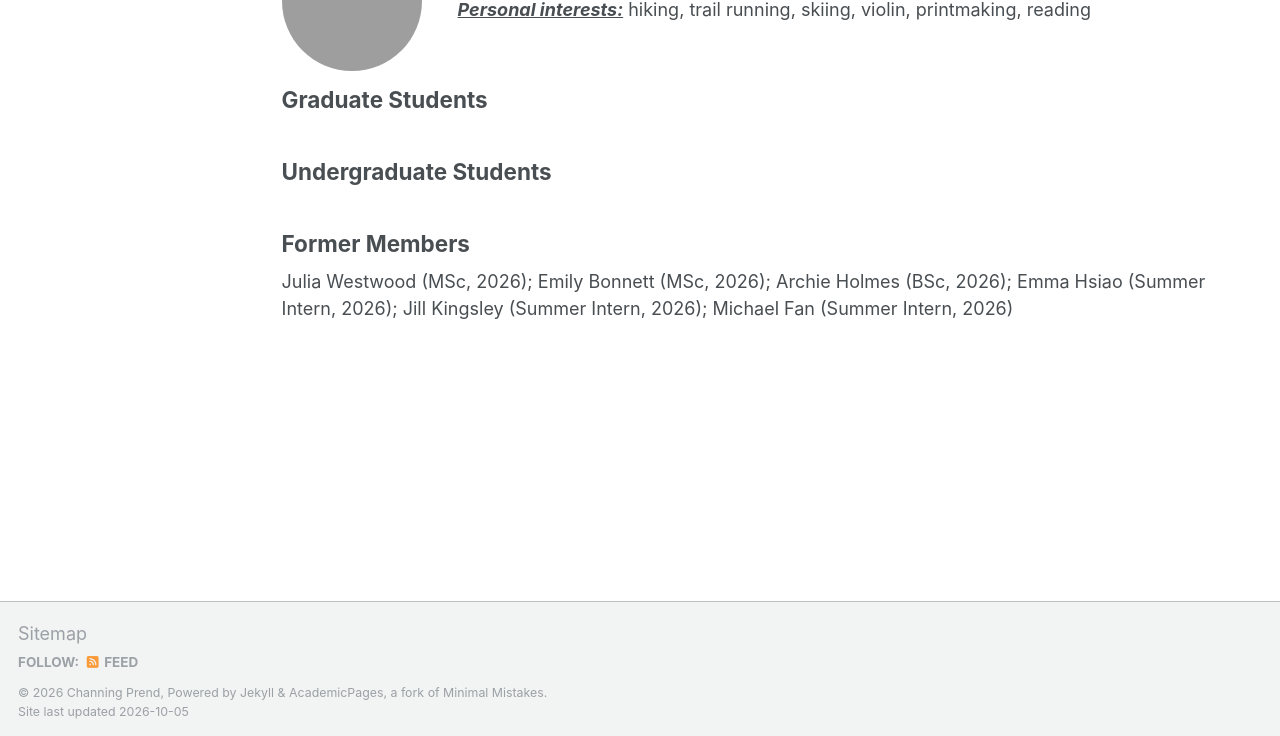
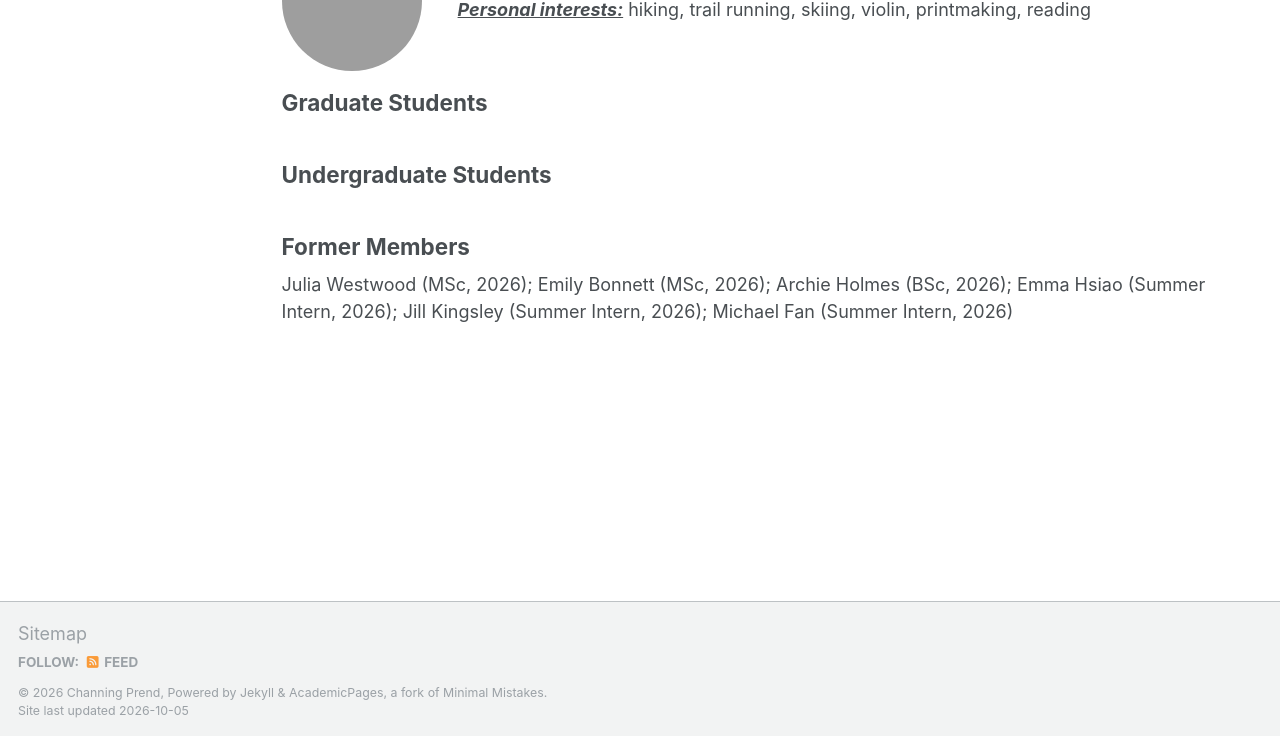
Before and after one commit to cprend/cprend.github.io, a Jekyll site: the page built from _pages/group.md, in a window 1280 px wide and 1023 px high. Shown: the part 284-1020 px from the top of the window. Built offline with Jekyll 4.4.1, drawn with Linux system fonts in a browser that asks for light colours; grey boxes are pictures that could not be loaded.

Commit message:
Update _custom.scss

```diff
--- a/_sass/_custom.scss
+++ b/_sass/_custom.scss
@@ -8,7 +8,7 @@
   align-items: flex-start !important;
   gap: 2em !important;
   max-width: none !important;
-  margin: 2em 0 0.8em !important;
+  margin: 2em 0 1em !important;
 }
 
 .group-pi img.group-photo,
```
